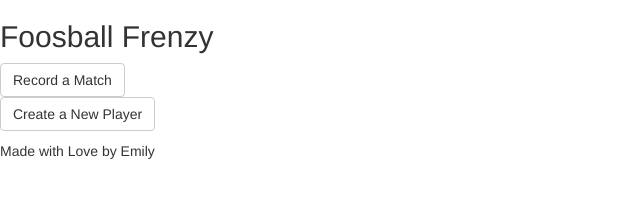
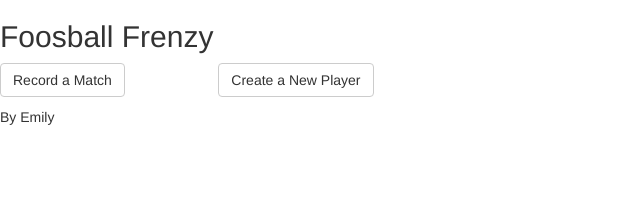
Before and after one commit to eshenfield/Foosball-Frenzy, a website: page client/index.html at #/index in a window 1280 px wide. Shown: the whole page, without its empty margins (0-640 px from the left). Drawn offline with nearby package versions, Linux system fonts and the light colour scheme; some packages are replaced by stand-ins of ours; no server answers.

Commit message:
style(common): added styling to common elements and modals

```diff
--- a/client/components/common/content.html
+++ b/client/components/common/content.html
@@ -1,9 +1,9 @@
 <div id="wrapper">
 
-  <div ng-include="'components/common/titlebar.html'"></div>
+  <div class="header" ng-include="'components/common/titlebar.html'"></div>
 
   <div ui-view></div>
 
-  <div ng-include="'components/common/footer.html'"></div>
+  <div class="footer" ng-include="'components/common/footer.html'"></div>
 
 </div>
--- a/client/components/common/footer.html
+++ b/client/components/common/footer.html
@@ -1 +1,3 @@
-Made with Love by Emily
+<div>
+  By Emily
+</div>
--- a/client/components/common/titlebar.html
+++ b/client/components/common/titlebar.html
@@ -1,10 +1,14 @@
-<h2>
-Foosball Frenzy
-</h2>
+<div class="row">
+  <h2 class="col-md-3">
+  Foosball Frenzy
+  </h2>
+</div>
 
-<div ng-controller="NewMatchCtrl">
+<div class="row">
+  <div class="col-md-2" ng-controller="NewMatchCtrl">
     <button class="btn btn-default" ng-click="open('lg')">Record a Match</button>
+  </div>
+  <div class="col-md-2" ng-controller="NewPlayerCtrl">
+    <button class="btn btn-default" ng-click="open('lg')">Create a New Player</button>
+  </div>
 </div>
-<div ng-controller="NewPlayerCtrl">
-    <button class="btn btn-default" ng-click="open('lg')">Create a New Player</button>
-</div>
```
